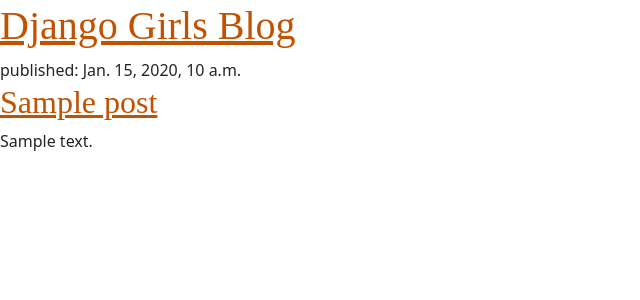
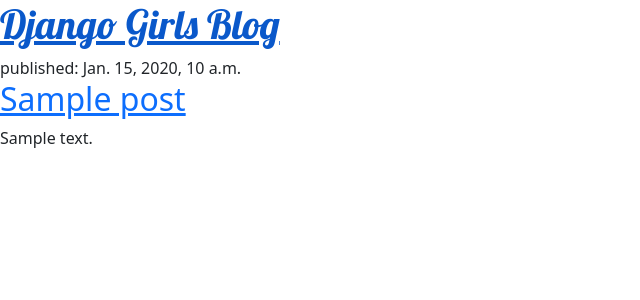
Before and after one commit to lemonbon/my-first-blog, a Django app: template blog/templates/blog/post_list.html in a window 1280 px wide. Shown: the top 300 px of the page, without its empty margins (0-640 px from the left). Run offline with Django 5.2, Linux system fonts and the light colour scheme; the template is opened without the code that fills it: values that come from a table or form of the project are taken from there, others are empty; tables that the repository leaves empty hold one stand-in row (values such as "Sample post").

Commit message:
add Lobster font

```diff
--- a/blog/static/css/blog.css/blog.css
+++ b/blog/static/css/blog.css/blog.css
@@ -1,4 +1,3 @@
-h1 a, h2 a {
-    color: #C25100;
-    font-family: 'Lobster';
+h1 a {
+    font-family: 'Lobster', cursive;
 }
--- a/blog/templates/blog/post_list.html
+++ b/blog/templates/blog/post_list.html
@@ -4,6 +4,9 @@
     <head>
         <title>Django Girls blog</title>
         <link rel="stylesheet" href="https://cdn.jsdelivr.net/npm/bootstrap@5.3.3/dist/css/bootstrap.min.css">
+        <link rel="preconnect" href="https://fonts.googleapis.com">
+        <link rel="preconnect" href="https://fonts.gstatic.com" crossorigin>
+        <link rel="stylesheet" href="https://fonts.googleapis.com/css2?family=Lobster&display=swap">
         <link rel="stylesheet" href="{% static 'css/blog.css' %}">
     </head>
     <body>
```
